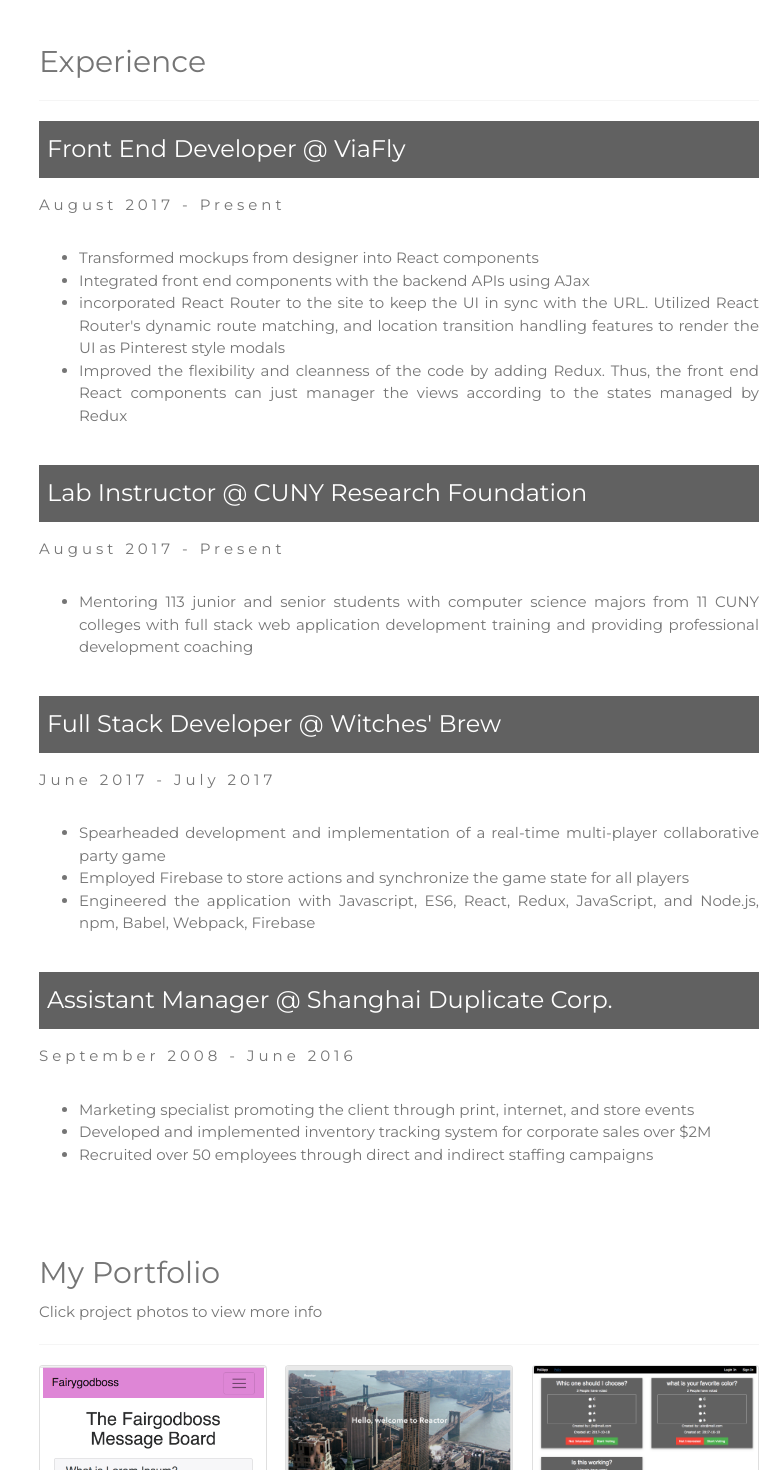
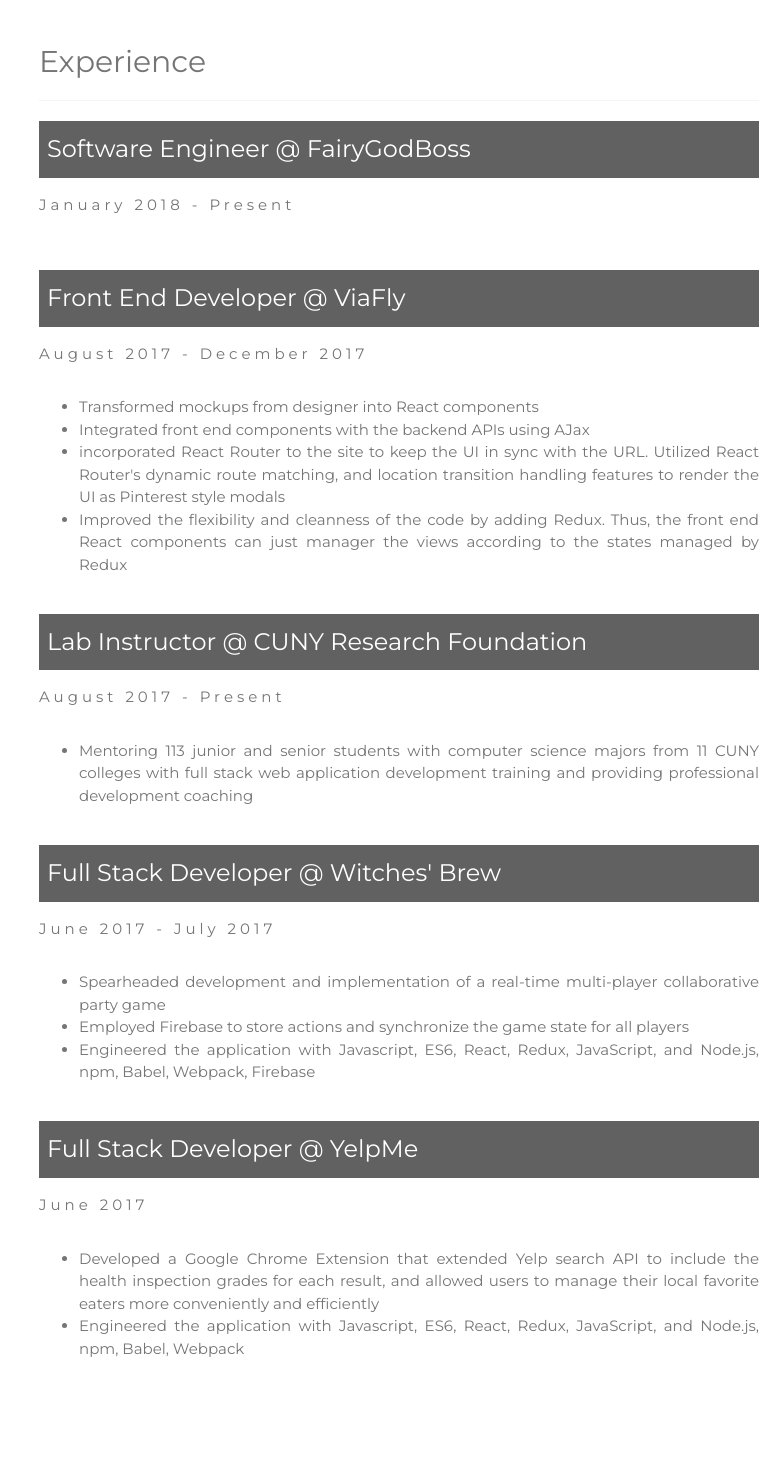
Before and after one commit to jinlin314/mySite, a React (Create React App) app: page / in a window 1280 px wide. Shown: the part 1100-2570 px from the top of the page, without its empty margins (497-1280 px from the left). Built offline with nearby package versions, Linux system fonts and the light colour scheme.

Commit message:
updated experience

```diff
--- a/src/Edcation.js
+++ b/src/Edcation.js
@@ -25,9 +25,12 @@
         Udacity
       </div>
     </div><br />
+    <p>Responsive Web Design</p>
     <p>Object Oriented Javascript</p>
+    <p>Javascript Testing</p>
     <p>Authentication & Authorization: OAuth</p>
-    <p>2017, Online</p>
+    <p>Offline Web Application: Service Worker & IndexedDB and Caching</p>
+    <p>2017 - 2018, Online</p>
 
     <div className="w3-light-grey">
       <div className="w3-container w3-padding-small w3-dark-grey" style={{width: 100+"%"}}>
--- a/src/Experience.js
+++ b/src/Experience.js
@@ -10,10 +10,18 @@
 
         <div className="w3-light-grey">
           <div className="w3-container w3-padding-small w3-dark-grey" style={{width: 100+"%"}}>
+            <h3>Software Engineer @ <a href="http://fairygodboss.com" target="_blank" rel="noopener noreferrer">FairyGodBoss</a></h3>
+          </div>
+        </div>
+        <p className="w3-wide w3-padding-16">January 2018 - Present</p>
+        <br />
+
+        <div className="w3-light-grey">
+          <div className="w3-container w3-padding-small w3-dark-grey" style={{width: 100+"%"}}>
             <h3>Front End Developer @ <a href="http://shopviafly.com" target="_blank" rel="noopener noreferrer">ViaFly</a></h3>
           </div>
         </div>
-        <p className="w3-wide w3-padding-16">August 2017 - Present</p>
+        <p className="w3-wide w3-padding-16">August 2017 - December 2017</p>
         <ul>
           <li>Transformed mockups from designer into React components</li>
           <li>Integrated front end components with the backend APIs using AJax</li>
@@ -48,15 +56,15 @@
 
         <div className="w3-light-grey">
           <div className="w3-container w3-padding-small w3-dark-grey" style={{width: 100+"%"}}>
-            <h3>Assistant Manager @ Shanghai Duplicate Corp.</h3>
+            <h3>Full Stack Developer @ YelpMe</h3>
           </div>
         </div>
-        <p className="w3-wide w3-padding-16">September 2008 - June 2016</p>
+        <p className="w3-wide w3-padding-16">June 2017</p>
         <ul>
-          <li>Marketing specialist promoting the client through print, internet, and store events</li>
-          <li>Developed and implemented inventory tracking system for corporate sales over $2M</li>
-          <li>Recruited over 50 employees through direct and indirect staffing campaigns</li>
-        </ul>
+          <li>Developed a Google Chrome Extension that extended Yelp search API to include the health inspection grades for each result, and allowed users to manage their local favorite eaters more conveniently and efficiently</li>
+          <li>Engineered the application with Javascript, ES6, React, Redux, JavaScript, and Node.js, npm, Babel, Webpack</li>
+        </ul><br />
+
       </div>
     )
   }
--- a/src/Header.js
+++ b/src/Header.js
@@ -3,7 +3,7 @@
 const Header = () => (
   <header className="w3-container w3-center" id="home">
     <h1 className="w3-jumbo"><b>Jin Lin</b></h1>
-    <p>Full Stack Web Developer</p>
+    <p>Software Engineer @ <a href="https://fairygodboss.com/" target="_blank">FairyGodBoss</a></p>
     <img src="/img/profile-pic.png" alt="profileSmall" className="w3-image w3-hide-large w3-hide-small w3-round" id="header-img-1"/>
     <img src="/img/profile-pic.png" alt="profileImageMedium" className="w3-image w3-hide-large w3-hide-medium w3-round" width="1000" height="1333" />
     <form method="get" action="./JinLin.pdf" target="top">
```
Also changed, not shown: src/About.js (deleted, +0 -50 lines).
